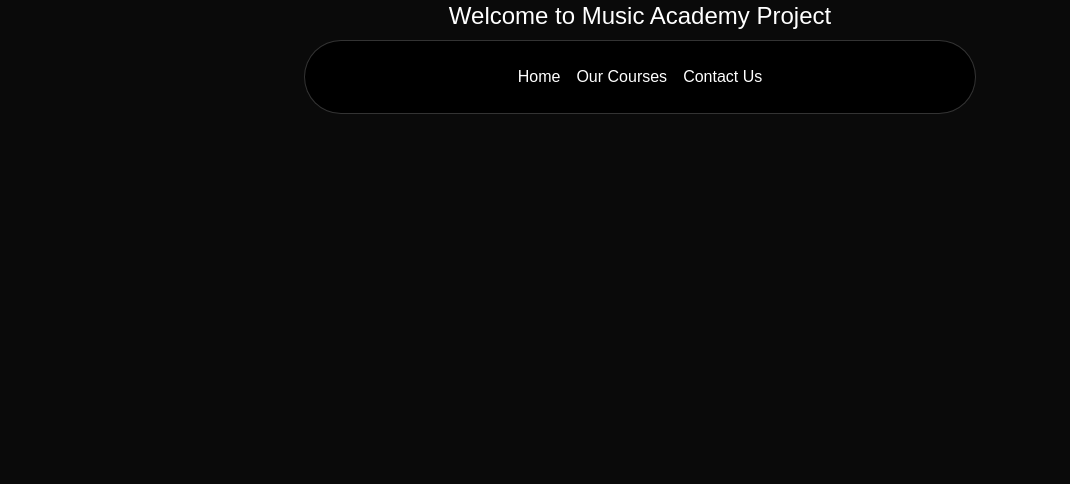
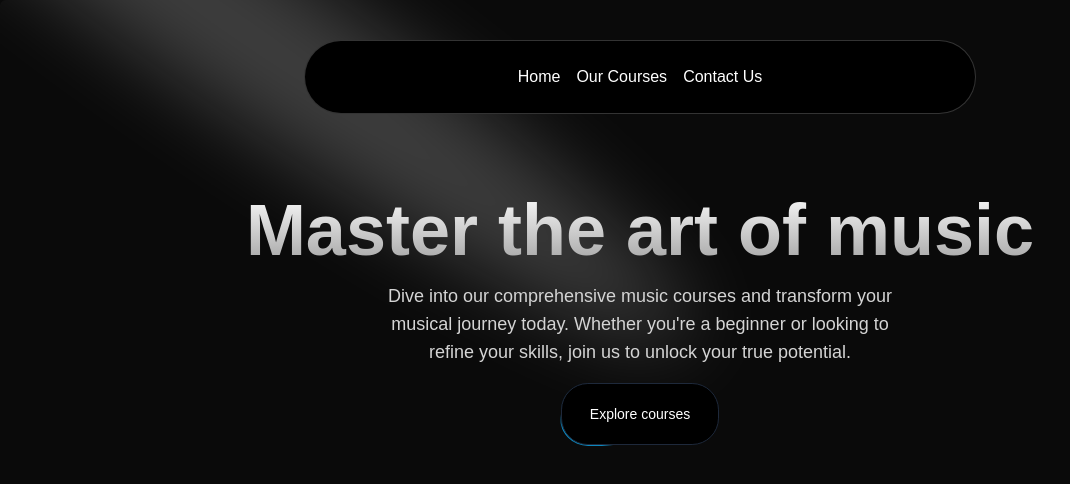
Before and after one commit to fareed7869/nextjs-music-academy, a Next.js app: page / in a window 1280 px wide. Shown: the top 484 px of the page, without its empty margins (0-1070 px from the left). Built offline with nearby package versions, Linux system fonts and the light colour scheme.

Commit message:
feat(hero-section): add herosection and use Aceternity UI

```diff
--- a/src/app/page.tsx
+++ b/src/app/page.tsx
@@ -1,7 +1,10 @@
+import HeroSection from "@/components/HeroSection";
+
 export default function Home() {
   return (
     <main className="text-white min-h-screen bg-black/[0.96] antialiased bg-grid-white/[0.02]">
-      <h1 className="text-2xl text-center">Welcome to Music Academy Project</h1>
+      {/* <h1 className="text-2xl text-center">Welcome to Music Academy Project</h1> */}
+      <HeroSection/>
     </main>
   );
 }
--- /dev/null
+++ b/src/components/HeroSection.tsx
@@ -0,0 +1,37 @@
+import Link from "next/link"
+import { Spotlight } from "./ui/Spotlight"
+import { Button } from "./ui/moving-border";
+
+function HeroSection() {
+  return (
+    <div
+    className="h-auto md:h-[40rem] w-full rounded-md flex flex-col items-center justify-center relative overflow-hidden mx-auto py-10 md:py-0"
+    >
+        <Spotlight
+        className="-top-40 left-0 md:left-60 md:-top-20"
+        fill="white"
+      />
+        <div className="p-4 relative z-10 w-full text-center" >
+            <h1
+            className="mt-20 md:mt-0 text-4xl md:text-7xl font-bold bg-clip-text text-transparent bg-gradient-to-b from-neutral-50 to-neutral-400"
+            >Master the art of music</h1>
+            <p
+            className="mt-4 font-normal text-base md:text-lg text-neutral-300 max-w-lg mx-auto"
+            >Dive into our comprehensive music courses and transform your musical journey today. Whether you're a beginner or looking to refine your skills, join us to unlock your true potential.</p>
+            <div className="mt-4">
+                <Link href={"/courses"}>
+                    <Button
+                    borderRadius="1.75rem"
+                    className="bg-white dark:bg-black text-black dark:text-white border-neutral-200 dark:border-slate-800"
+                    >
+                    Explore courses
+                    </Button>
+                </Link>
+            </div>
+        </div>
+
+        </div>
+  )
+}
+
+export default HeroSection
--- /dev/null
+++ b/src/components/ui/Spotlight.tsx
@@ -0,0 +1,57 @@
+//Form Aceternity UI
+import React from "react";
+import { cn } from "../../lib/utlis";
+
+type SpotlightProps = {
+  className?: string;
+  fill?: string;
+};
+
+export const Spotlight = ({ className, fill }: SpotlightProps) => {
+  return (
+    <svg
+      className={cn(
+        "animate-spotlight pointer-events-none absolute z-[1]  h-[169%] w-[138%] lg:w-[84%] opacity-0",
+        className
+      )}
+      xmlns="http://www.w3.org/2000/svg"
+      viewBox="0 0 3787 2842"
+      fill="none"
+    >
+      <g filter="url(#filter)">
+        <ellipse
+          cx="1924.71"
+          cy="273.501"
+          rx="1924.71"
+          ry="273.501"
+          transform="matrix(-0.822377 -0.568943 -0.568943 0.822377 3631.88 2291.09)"
+          fill={fill || "white"}
+          fillOpacity="0.21"
+        ></ellipse>
+      </g>
+      <defs>
+        <filter
+          id="filter"
+          x="0.860352"
+          y="0.838989"
+          width="3785.16"
+          height="2840.26"
+          filterUnits="userSpaceOnUse"
+          colorInterpolationFilters="sRGB"
+        >
+          <feFlood floodOpacity="0" result="BackgroundImageFix"></feFlood>
+          <feBlend
+            mode="normal"
+            in="SourceGraphic"
+            in2="BackgroundImageFix"
+            result="shape"
+          ></feBlend>
+          <feGaussianBlur
+            stdDeviation="151"
+            result="effect1_foregroundBlur_1065_8"
+          ></feGaussianBlur>
+        </filter>
+      </defs>
+    </svg>
+  );
+};
--- /dev/null
+++ b/src/components/ui/moving-border.tsx
@@ -0,0 +1,139 @@
+"use client";
+import React from "react";
+import {
+  motion,
+  useAnimationFrame,
+  useMotionTemplate,
+  useMotionValue,
+  useTransform,
+} from "framer-motion";
+import { useRef } from "react";
+import { cn } from "../../lib/utlis";
+
+export function Button({
+  borderRadius = "1.75rem",
+  children,
+  as: Component = "button",
+  containerClassName,
+  borderClassName,
+  duration,
+  className,
+  ...otherProps
+}: {
+  borderRadius?: string;
+  children: React.ReactNode;
+  as?: any;
+  containerClassName?: string;
+  borderClassName?: string;
+  duration?: number;
+  className?: string;
+  [key: string]: any;
+}) {
+  return (
+    <Component
+      className={cn(
+        "bg-transparent relative text-xl  h-16 w-40 p-[1px] overflow-hidden ",
+        containerClassName
+      )}
+      style={{
+        borderRadius: borderRadius,
+      }}
+      {...otherProps}
+    >
+      <div
+        className="absolute inset-0"
+        style={{ borderRadius: `calc(${borderRadius} * 0.96)` }}
+      >
+        <MovingBorder duration={duration} rx="30%" ry="30%">
+          <div
+            className={cn(
+              "h-20 w-20 opacity-[0.8] bg-[radial-gradient(var(--sky-500)_40%,transparent_60%)]",
+              borderClassName
+            )}
+          />
+        </MovingBorder>
+      </div>
+
+      <div
+        className={cn(
+          "relative bg-slate-900/[0.8] border border-slate-800 backdrop-blur-xl text-white flex items-center justify-center w-full h-full text-sm antialiased",
+          className
+        )}
+        style={{
+          borderRadius: `calc(${borderRadius} * 0.96)`,
+        }}
+      >
+        {children}
+      </div>
+    </Component>
+  );
+}
+
+export const MovingBorder = ({
+  children,
+  duration = 2000,
+  rx,
+  ry,
+  ...otherProps
+}: {
+  children: React.ReactNode;
+  duration?: number;
+  rx?: string;
+  ry?: string;
+  [key: string]: any;
+}) => {
+  const pathRef = useRef<any>();
+  const progress = useMotionValue<number>(0);
+
+  useAnimationFrame((time) => {
+    const length = pathRef.current?.getTotalLength();
+    if (length) {
+      const pxPerMillisecond = length / duration;
+      progress.set((time * pxPerMillisecond) % length);
+    }
+  });
+
+  const x = useTransform(
+    progress,
+    (val) => pathRef.current?.getPointAtLength(val).x
+  );
+  const y = useTransform(
+    progress,
+    (val) => pathRef.current?.getPointAtLength(val).y
+  );
+
+  const transform = useMotionTemplate`translateX(${x}px) translateY(${y}px) translateX(-50%) translateY(-50%)`;
+
+  return (
+    <>
+      <svg
+        xmlns="http://www.w3.org/2000/svg"
+        preserveAspectRatio="none"
+        className="absolute h-full w-full"
+        width="100%"
+        height="100%"
+        {...otherProps}
+      >
+        <rect
+          fill="none"
+          width="100%"
+          height="100%"
+          rx={rx}
+          ry={ry}
+          ref={pathRef}
+        />
+      </svg>
+      <motion.div
+        style={{
+          position: "absolute",
+          top: 0,
+          left: 0,
+          display: "inline-block",
+          transform,
+        }}
+      >
+        {children}
+      </motion.div>
+    </>
+  );
+};
--- a/src/components/ui/navbar-menu.tsx
+++ b/src/components/ui/navbar-menu.tsx
@@ -1,3 +1,4 @@
+//Form Aceternity UI
 "use client";
 import React from "react";
 import { motion } from "framer-motion";
--- a/src/lib/utlis.ts
+++ b/src/lib/utlis.ts
@@ -1,3 +1,4 @@
+//Use for Aceternity UI
 import { ClassValue, clsx } from "clsx";
 import { twMerge } from "tailwind-merge";
 
--- a/tailwind.config.ts
+++ b/tailwind.config.ts
@@ -1,4 +1,22 @@
 import type { Config } from "tailwindcss";
+
+import { default as flattenColorPalette } from "tailwindcss/lib/util/flattenColorPalette";
+
+//const {
+//   default: flattenColorPalette,
+// } = require("tailwindcss/lib/util/flattenColorPalette");
+
+// This plugin adds each Tailwind color as a global CSS variable, e.g. var(--gray-200).
+function addVariablesForColors({ addBase, theme }: any) {
+  let allColors = flattenColorPalette(theme("colors"));
+  let newVars = Object.fromEntries(
+    Object.entries(allColors).map(([key, val]) => [`--${key}`, val])
+  );
+
+  addBase({
+    ":root": newVars,
+  });
+}
 
 const config: Config = {
   content: [
@@ -13,8 +31,26 @@
         background: "var(--background)",
         foreground: "var(--foreground)",
       },
+      animation: {
+        spotlight: "spotlight 2s ease .75s 1 forwards",
+      },
+      keyframes: {
+        spotlight: {
+          "0%": {
+            opacity: '0',
+            transform: "translate(-72%, -62%) scale(0.5)",
+          },
+          "100%": {
+            opacity: '1',
+            transform: "translate(-50%,-40%) scale(1)",
+          },
+        },
+      },
     },
   },
-  plugins: [],
+  plugins: [addVariablesForColors],
 };
+
+
+
 export default config;
```
